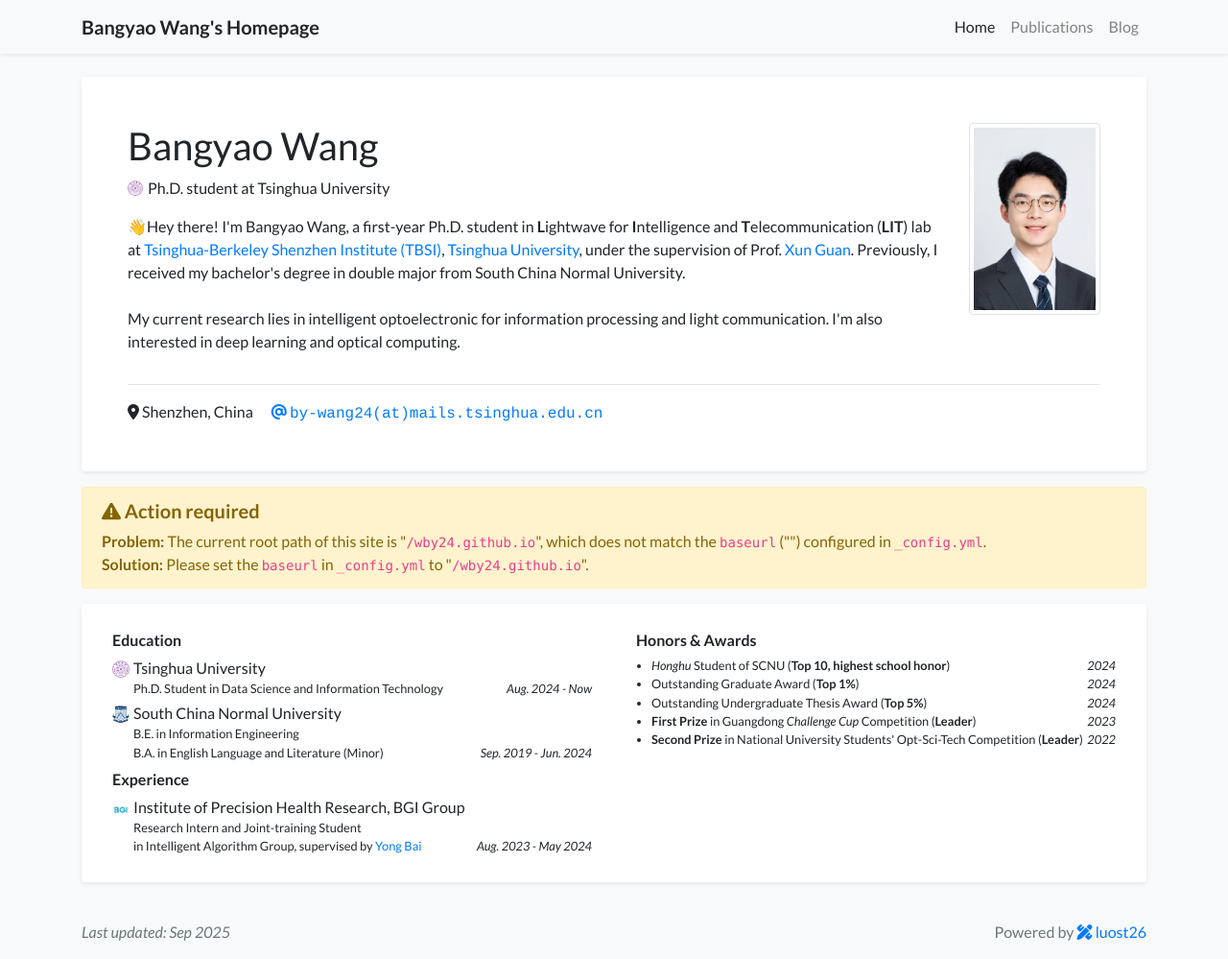
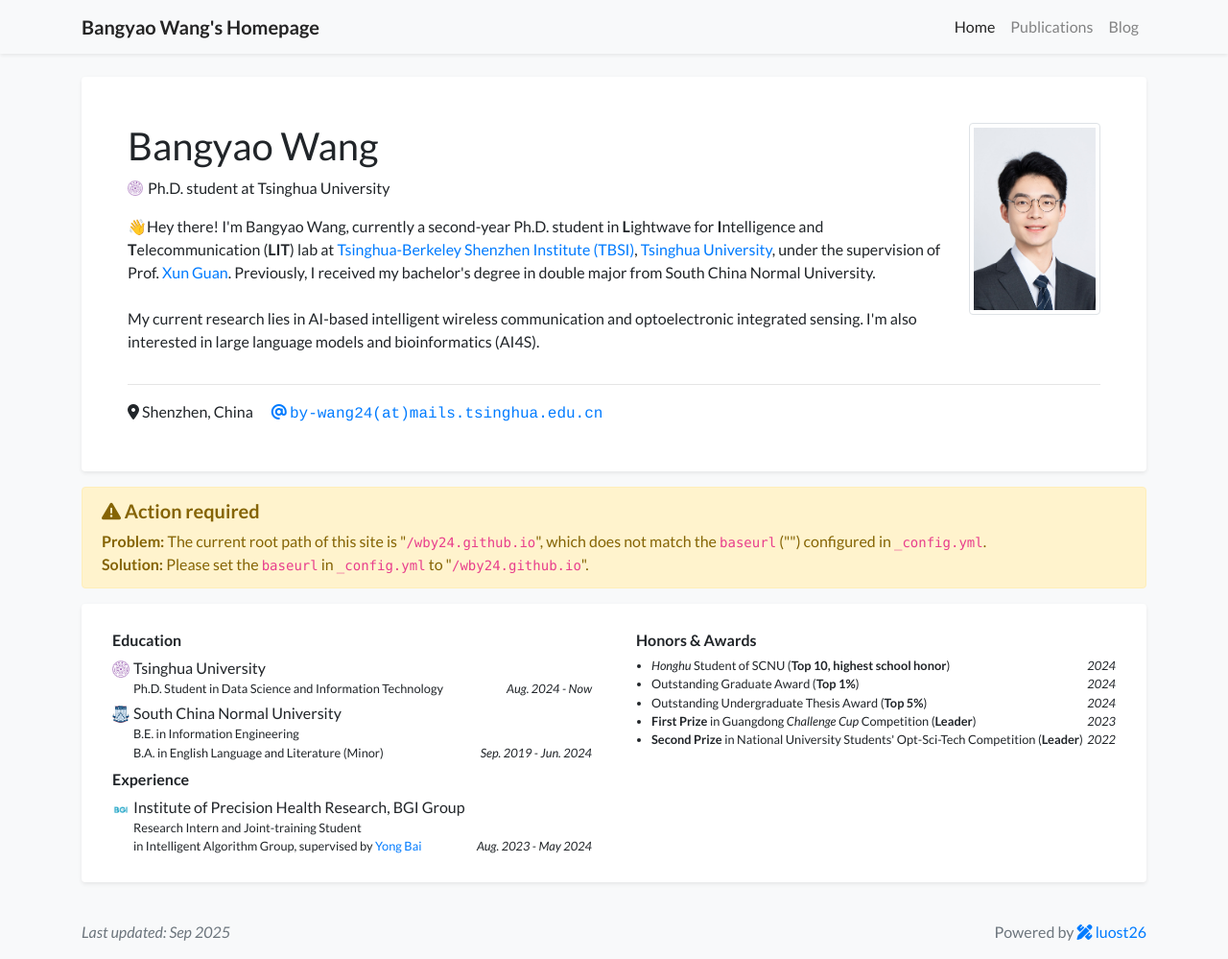
Before and after one commit to wby24/wby24.github.io, a Jekyll site: the page built from index.html, in a window 1280 px wide and 999 px high. Shown: the whole window at 96% size. Built offline with Jekyll 4.4.1, drawn with Linux system fonts in a browser that asks for light colours; a style sheet for code colours, icons or effects is not loaded.

Commit message:
Update profile.yml

```diff
--- a/_data/profile.yml
+++ b/_data/profile.yml
@@ -20,10 +20,10 @@
 # orcid: 0000-0000-0000-0000
 
 short_bio: >-
-  👋Hey there! I'm Bangyao Wang, a first-year Ph.D. student in <b>L</b>ightwave for <b>I</b>ntelligence and <b>T</b>elecommunication (<b>LIT</b>) lab at <a href="https://www.tbsi.edu.cn/" target="_blank">Tsinghua-Berkeley Shenzhen Institute (TBSI)</a>,
+  👋Hey there! I'm Bangyao Wang, currently a second-year Ph.D. student in <b>L</b>ightwave for <b>I</b>ntelligence and <b>T</b>elecommunication (<b>LIT</b>) lab at <a href="https://www.tbsi.edu.cn/" target="_blank">Tsinghua-Berkeley Shenzhen Institute (TBSI)</a>,
   <a href="https://www.tsinghua.edu.cn/en/" target="_blank">Tsinghua University</a>, under the supervision of Prof. <a href="https://xunguan.github.io/" target="_blank">Xun Guan</a>.
   Previously, I received my bachelor's degree in double major from South China Normal University.<br><br>
-  My current research lies in intelligent optoelectronic for information processing and light communication. I'm also interested in deep learning and optical computing.
+  My current research lies in AI-based intelligent wireless communication and optoelectronic integrated sensing. I'm also interested in large language models and bioinformatics (AI4S).
 
 portrait_url: /assets/images/photo/portrait.jpg
 portrait_caption: >-
```
